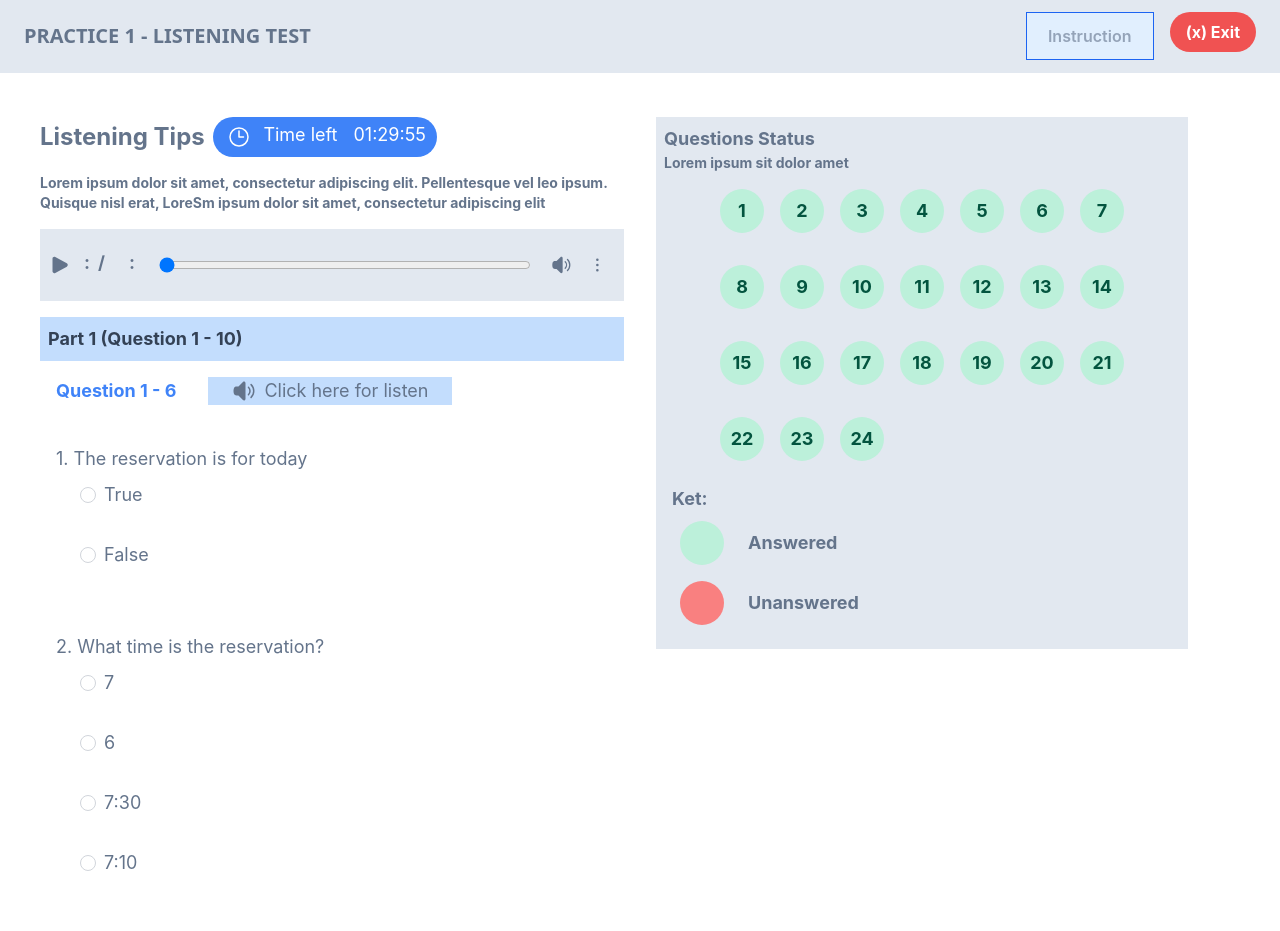
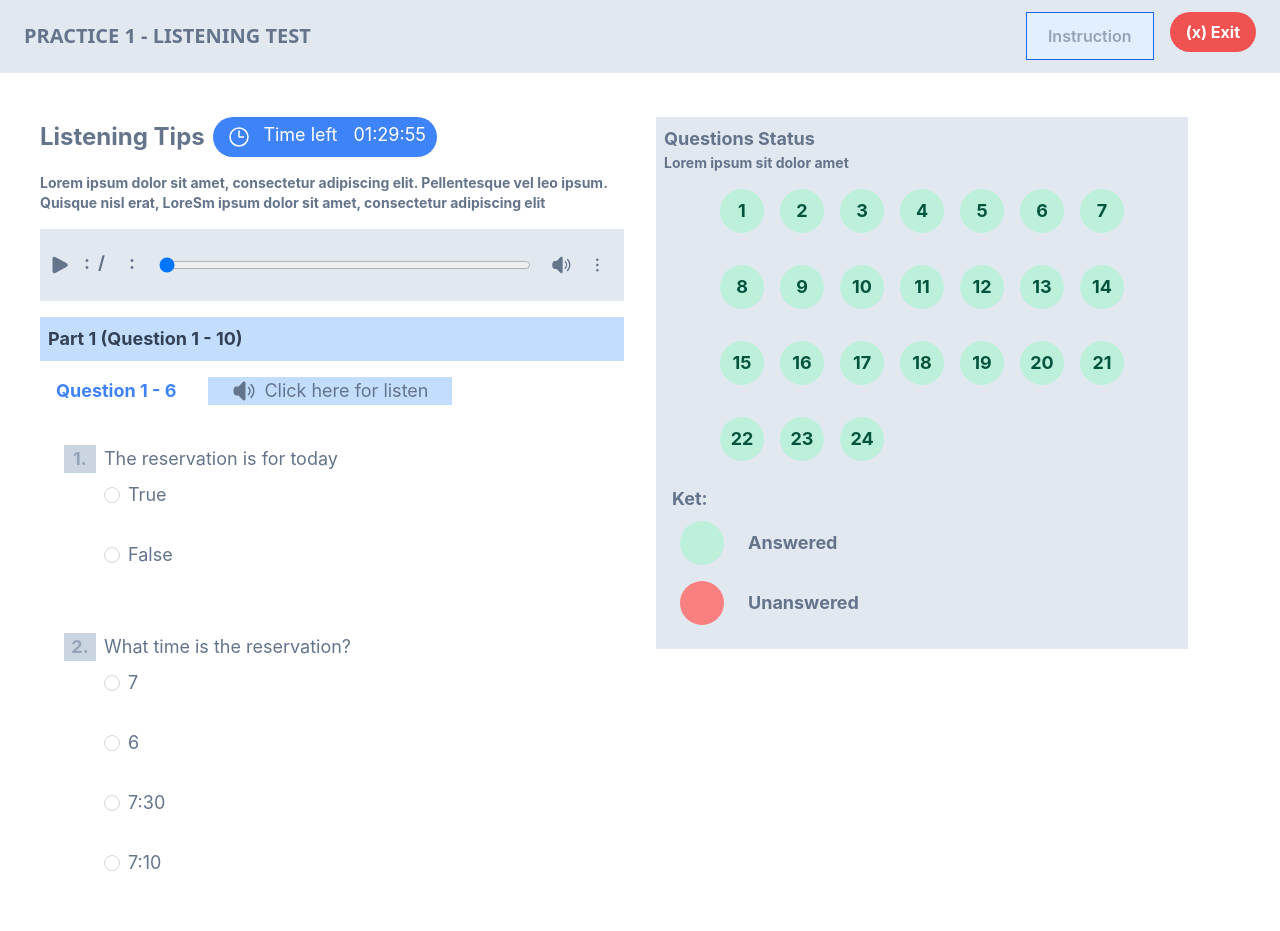
Before and after one commit to salsabilaathika-97/challenge-kobi, a React (Create React App) app: page / in a window 1280 px wide. Shown: the top 931 px of the page. Built offline with nearby package versions, Linux system fonts and the light colour scheme; no server answers.

Commit message:
change numbered list style for question part one

```diff
--- a/src/components/QuestionPartOne/QuestionPartOne.js
+++ b/src/components/QuestionPartOne/QuestionPartOne.js
@@ -13,14 +13,16 @@ const QuestionPartOne = () => {
                     <span class="font-normal">Click here for listen</span></button>
             </div>
             <div class="p-4 text-slate-500 font-normal">
-                <p class="mt-2">1. The reservation is for today</p>
-                <div class="flex items-center mb-4 mx-4 p-2">
+                <div class="flex flex-row mt-2">
+                    <p class="w-8 text-center font-bold ml-2 bg-slate-300 text-slate-400">1.</p><p class = "ml-2"> The reservation is for today</p>
+                </div>
+                <div class="flex items-center mb-4 mx-10 p-2">
                     <input id="country-option-1" type="radio" name="countries" value="USA" class="w-4 h-4 border-gray-300 focus:ring-2 focus:ring-blue-300 dark:focus:ring-blue-600 dark:focus:bg-blue-600 dark:bg-gray-700 dark:border-gray-600" />
                     <label for="country-option-1" class="text-lg px-2">
                         True
                     </label>
                 </div>
-                <div class="flex items-center mb-4 mx-4 p-2">
+                <div class="flex items-center mb-4 mx-10 p-2">
                     <input id="country-option-2" type="radio" name="countries" value="Germany" class="w-4 h-4 border-gray-300 focus:ring-2 focus:ring-blue-300 dark:focus:ring-blue-600 dark:focus:bg-blue-600 dark:bg-gray-700 dark:border-gray-600" />
                     <label for="country-option-2" class="text-lg px-2">
                         False
@@ -28,26 +30,28 @@ const QuestionPartOne = () => {
                 </div>
             </div>
             <div class="p-4 text-slate-500 font-normal">
-                <p class="mt-2">2. What time is the reservation?</p>
-                <div class="flex items-center mb-4 mx-4 p-2">
+                <div class="flex flex-row mt-2">
+                    <p class="w-8 text-center font-bold ml-2 bg-slate-300 text-slate-400">2.</p><p class = "ml-2"> What time is the reservation?</p>
+                </div>
+                <div class="flex items-center mb-4 mx-10 p-2">
                     <input id="country-option-1" type="radio" name="countries" value="USA" class="w-4 h-4 border-gray-300 focus:ring-2 focus:ring-blue-300 dark:focus:ring-blue-600 dark:focus:bg-blue-600 dark:bg-gray-700 dark:border-gray-600" />
                     <label for="country-option-1" class="text-lg px-2">
                         7
                     </label>
                 </div>
-                <div class="flex items-center mb-4 mx-4 p-2">
+                <div class="flex items-center mb-4 mx-10 p-2">
                     <input id="country-option-2" type="radio" name="countries" value="Germany" class="w-4 h-4 border-gray-300 focus:ring-2 focus:ring-blue-300 dark:focus:ring-blue-600 dark:focus:bg-blue-600 dark:bg-gray-700 dark:border-gray-600" />
                     <label for="country-option-2" class="text-lg px-2">
                         6
                     </label>
                 </div>
-                <div class="flex items-center mb-4 mx-4 p-2">
+                <div class="flex items-center mb-4 mx-10 p-2">
                     <input id="country-option-1" type="radio" name="countries" value="USA" class="w-4 h-4 border-gray-300 focus:ring-2 focus:ring-blue-300 dark:focus:ring-blue-600 dark:focus:bg-blue-600 dark:bg-gray-700 dark:border-gray-600" />
                     <label for="country-option-1" class="text-lg px-2">
                         7:30
                     </label>
                 </div>
-                <div class="flex items-center mb-4 mx-4 p-2">
+                <div class="flex items-center mb-4 mx-10 p-2">
                     <input id="country-option-2" type="radio" name="countries" value="Germany" class="w-4 h-4 border-gray-300 focus:ring-2 focus:ring-blue-300 dark:focus:ring-blue-600 dark:focus:bg-blue-600 dark:bg-gray-700 dark:border-gray-600" />
                     <label for="country-option-2" class="text-lg px-2">
                         7:10
```
